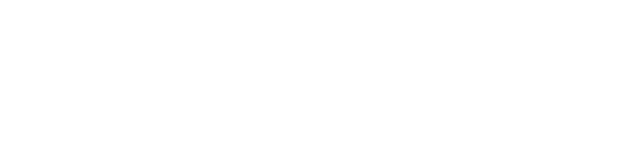
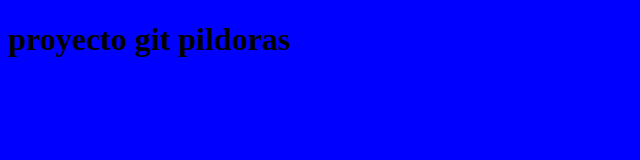
Before and after one commit to developmentes/CursoGit, a plain HTML site: page index.html in a window 1280 px wide. Shown: the whole page, without its empty margins (0-640 px from the left). Drawn offline with Linux system fonts and the light colour scheme.

```diff
--- /dev/null
+++ b/css/estilos.css
@@ -0,0 +1,3 @@
+body{
+    background-color: blue;
+}
--- a/index.html
+++ b/index.html
@@ -4,8 +4,10 @@
     <meta charset="UTF-8">
     <meta name="viewport" content="width=device-width, initial-scale=1.0">
     <title>Document</title>
+    <link rel="stylesheet" href="css/estilos.css">
 </head>
 <body>
+    <h1>proyecto git pildoras</h1>
 
 </body>
 </html>
```
Also changed, not shown: js/javascript.js (added).
